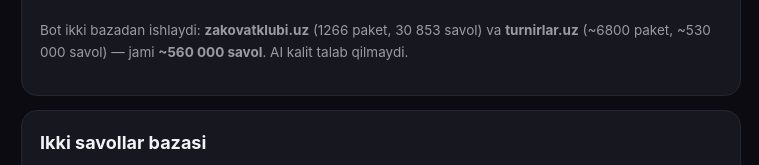
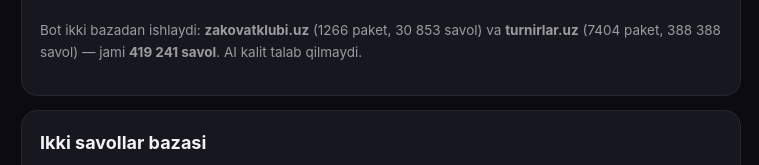
Before and after one commit to jasur-ai/zakovat, a plain HTML site: page public/index.html in a window 1280 px wide. Shown: the part 269-434 px from the top of the page, 259-1018 px from the left. Drawn offline with Linux system fonts and the light colour scheme.

Commit message:
bazaning haqiqiy raqamlari matnlarda: 8670 to'plam, 419241 savol
Co-authored-by: arena-agent <297053741+arena-agent@users.noreply.github.com>

```diff
--- a/public/index.html
+++ b/public/index.html
@@ -46,7 +46,7 @@
   <div class="card hero">
     <a class="button" href="https://t.me/Zakovat_agent">Botni ochish</a>
     <a class="button ghost" href="https://t.me/Zakovat_agent?start">/start bilan boshlash</a>
-    <p class="muted">Bot ikki bazadan ishlaydi: <b>zakovatklubi.uz</b> (1266 paket, 30 853 savol) va <b>turnirlar.uz</b> (~6800 paket, ~530 000 savol) — jami <b>~560 000 savol</b>. AI kalit talab qilmaydi.</p>
+    <p class="muted">Bot ikki bazadan ishlaydi: <b>zakovatklubi.uz</b> (1266 paket, 30 853 savol) va <b>turnirlar.uz</b> (7404 paket, 388 388 savol) — jami <b>419 241 savol</b>. AI kalit talab qilmaydi.</p>
   </div>
 
   <div class="card">
```
Also changed, not shown: 3 other files.
